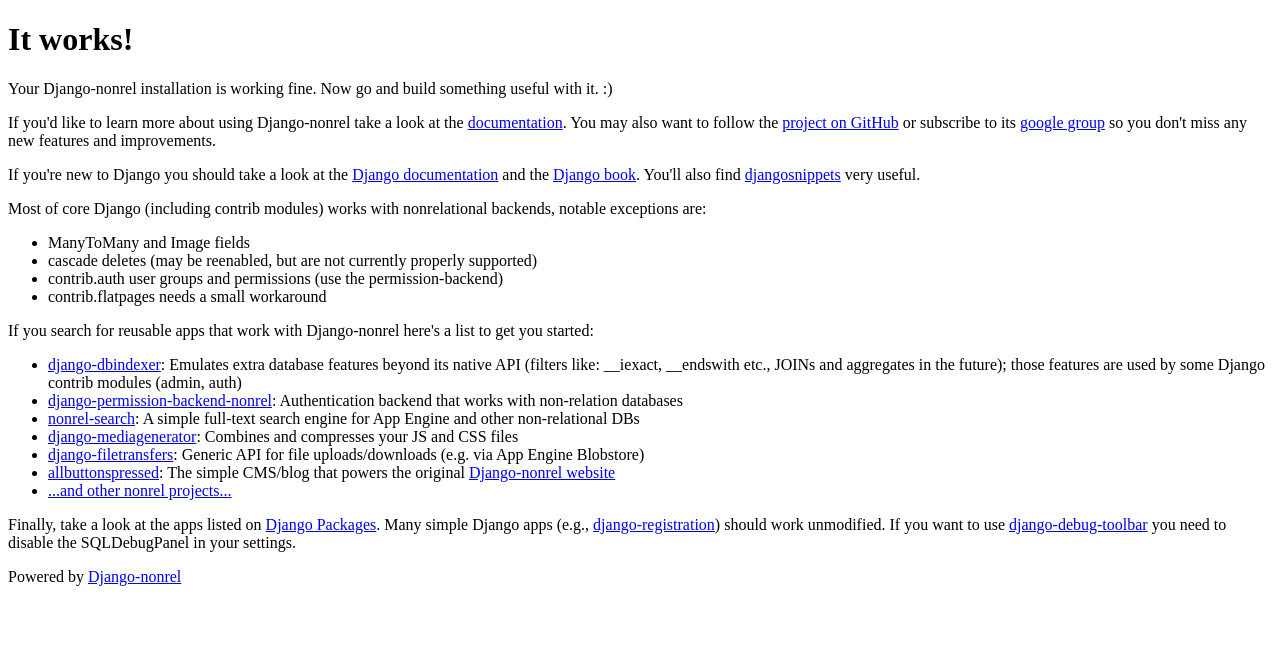
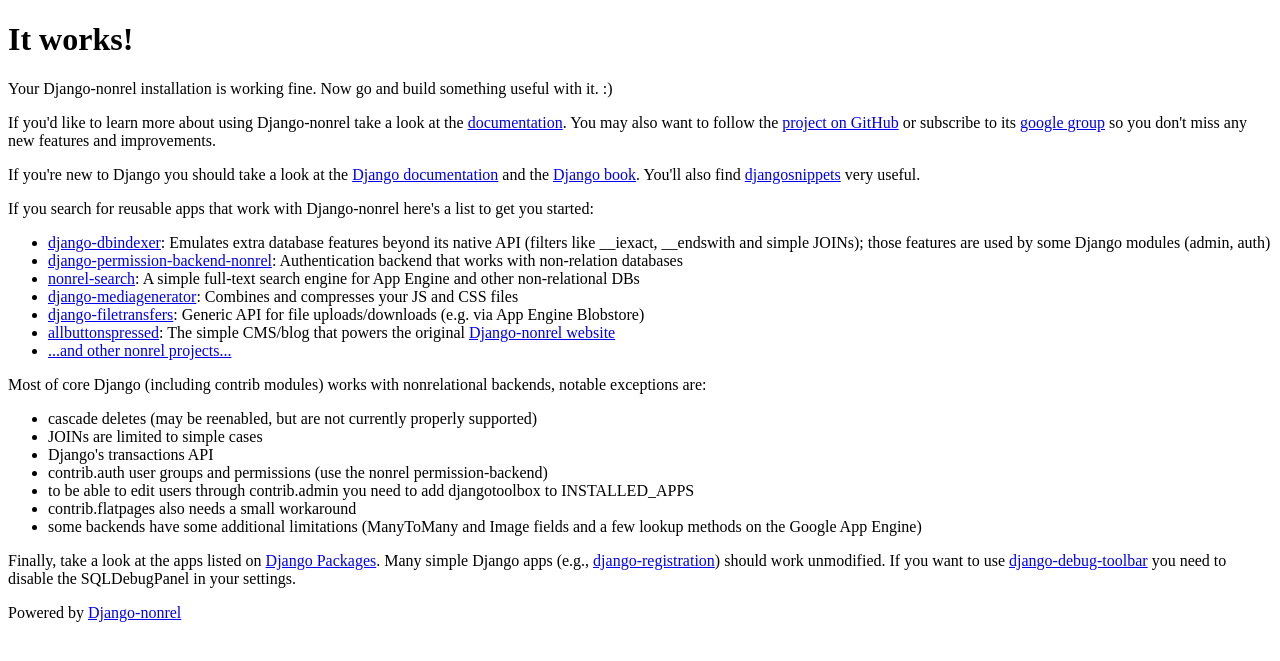
Before and after one commit to django-nonrel/django-testapp, a Django app: template templates/home.html in a window 1280 px wide. Shown: the part 26-687 px from the top of the page. Run offline with Django 3.2, Linux system fonts and the light colour scheme; the template is opened without the code that fills it, so the values that code supplies are empty; parts of the project's set-up code (start-up, migrations or seed data) failed here and were passed over.

Commit message:
Mention simple joins support in the dbindexer description and add some more limitations to the short listing.

```diff
--- a/templates/home.html
+++ b/templates/home.html
@@ -18,22 +18,11 @@
 </p>
 
 <p>
-Most of core Django (including contrib modules) works with nonrelational backends, notable exceptions are:
-</p>
-
-<ul>
-  <li>ManyToMany and Image fields</li>
-  <li>cascade deletes (may be reenabled, but are not currently properly supported)</li>
-  <li>contrib.auth user groups and permissions (use the permission-backend)</li>
-  <li>contrib.flatpages needs a small workaround</li>
-</ul>
-
-<p>
 If you search for reusable apps that work with Django-nonrel here's a list to get you started:
 </p>
 
 <ul>
-  <li><a href="https://github.com/django-nonrel/django-dbindexer">django-dbindexer</a>: Emulates extra database features beyond its native API (filters like: __iexact, __endswith etc., JOINs and aggregates in the future); those features are used by some Django contrib modules (admin, auth)</li>
+  <li><a href="https://github.com/django-nonrel/django-dbindexer">django-dbindexer</a>: Emulates extra database features beyond its native API (filters like __iexact, __endswith and simple JOINs); those features are used by some Django modules (admin, auth)</li>
   <li><a href="https://github.com/django-nonrel/django-permission-backend-nonrel">django-permission-backend-nonrel</a>: Authentication backend that works with non-relation databases</li>
   <li><a href="https://github.com/django-nonrel/nonrel-search">nonrel-search</a>: A simple full-text search engine for App Engine and other non-relational DBs</li>
   <li><a href="http://readthedocs.org/docs/django-nonrel/en/latest/content/django-mediagenerator%20asset%20manager.html">django-mediagenerator</a>: Combines and compresses your JS and CSS files</li>
@@ -43,6 +32,20 @@
 </ul>
 
 <p>
+Most of core Django (including contrib modules) works with nonrelational backends, notable exceptions are:
+</p>
+
+<ul>
+  <li>cascade deletes (may be reenabled, but are not currently properly supported)</li>
+  <li>JOINs are limited to simple cases</li>
+  <li>Django's transactions API</li>
+  <li>contrib.auth user groups and permissions (use the nonrel permission-backend)</li>
+  <li>to be able to edit users through contrib.admin you need to add djangotoolbox to INSTALLED_APPS</li>
+  <li>contrib.flatpages also needs a small workaround</li>
+  <li>some backends have some additional limitations (ManyToMany and Image fields and a few lookup methods on the Google App Engine)</li>
+</ul>
+
+<p>
 Finally, take a look at the apps listed on <a href="http://djangopackages.com/">Django Packages</a>. Many simple Django apps (e.g., <a href="https://bitbucket.org/ubernostrum/django-registration">django-registration</a>) should work unmodified. If you want to use <a href="http://robhudson.github.com/django-debug-toolbar/">django-debug-toolbar</a> you need to disable the SQLDebugPanel in your settings.
 </p>
 {% endblock %}
```
